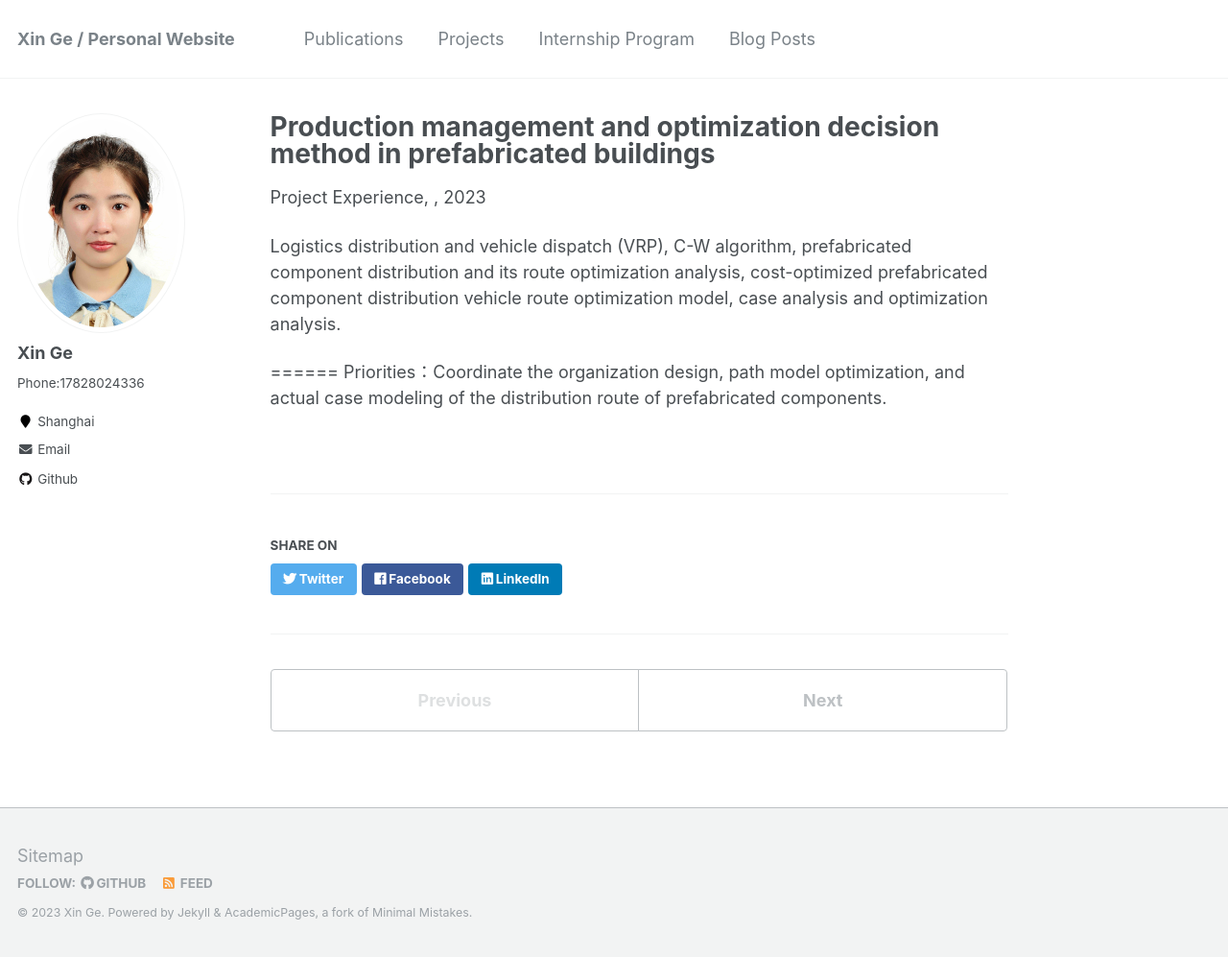
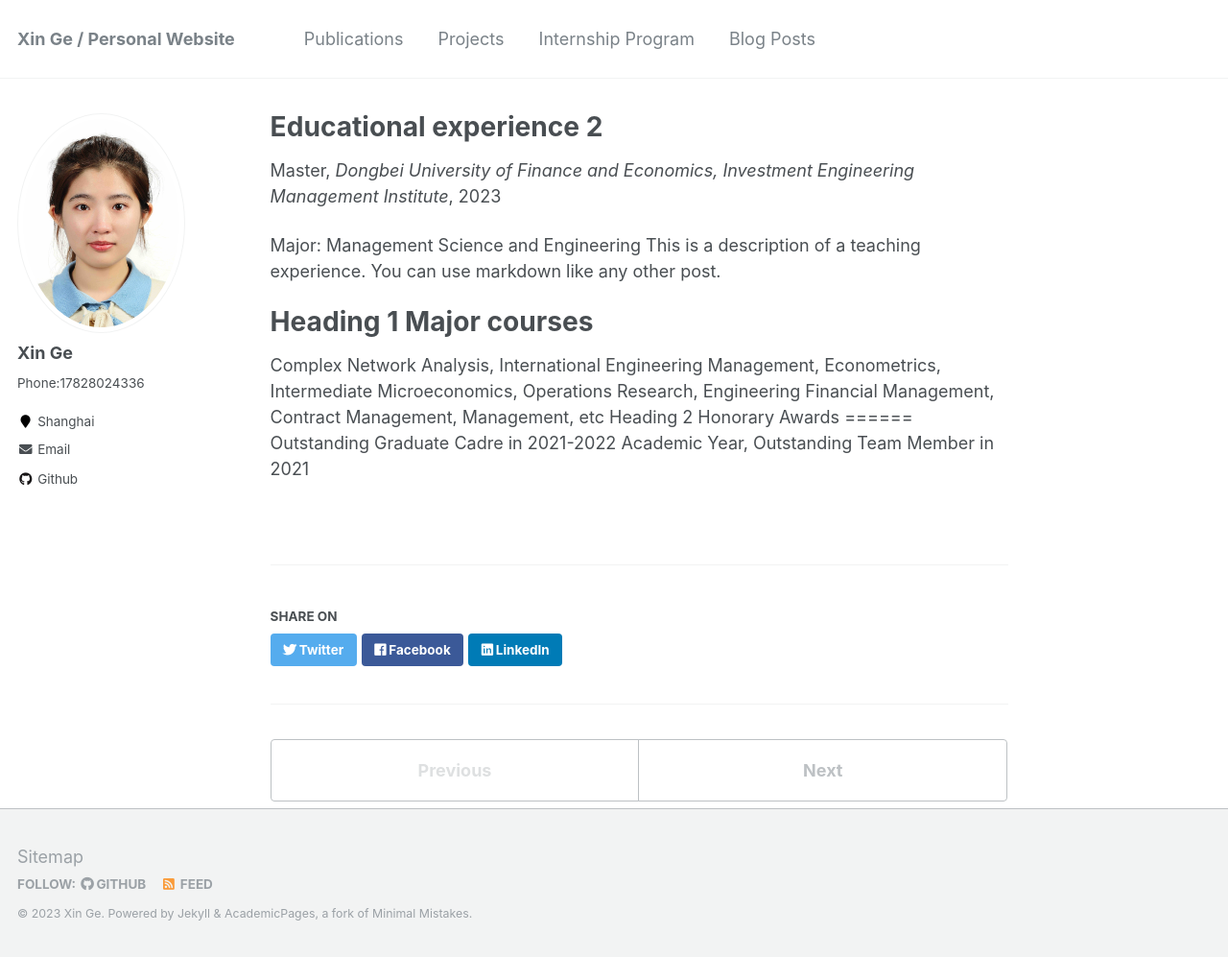
Before and after one commit to Esther0630/Esther0630.github.io, a Jekyll site: the page built from _teaching/2015-spring-teaching-2.md, in a window 1280 px wide and 997 px high. Shown: the whole window at 96% size. Built offline with Jekyll 4.4.1, drawn with Linux system fonts in a browser that asks for light colours.

Commit message:
Add files via upload

```diff
--- a/_teaching/2015-spring-teaching-2.md
+++ b/_teaching/2015-spring-teaching-2.md
@@ -1,14 +1,18 @@
 ---
-title: "Production management and optimization decision method in prefabricated buildings"
+title: "Educational experience 2"
 collection: teaching
-type: "Project Experience"
+type: "Master"
 permalink: /teaching/2015-spring-teaching-1
-date: 2021.09-2022.03
+venue: "Dongbei University of Finance and Economics, Investment Engineering Management Institute"
+date: 2021.09-2024.01
 location: "Dalian, China"
 ---
-Logistics distribution and vehicle dispatch (VRP), C-W algorithm, prefabricated component distribution and its route optimization
-analysis, cost-optimized prefabricated component distribution vehicle route optimization model, case analysis and optimization analysis.
+Major: Management Science and Engineering
+This is a description of a teaching experience. You can use markdown like any other post.
 
+Heading 1 Major courses
 ======
-Priorities：Coordinate the organization design, path model optimization, and actual case modeling of the distribution route of
-prefabricated components.
+Complex Network Analysis, International Engineering Management, Econometrics, Intermediate Microeconomics, Operations Research, Engineering Financial Management, Contract Management, Management, etc
+Heading 2 Honorary Awards
+======
+Outstanding Graduate Cadre in 2021-2022 Academic Year, Outstanding Team Member in 2021
```
